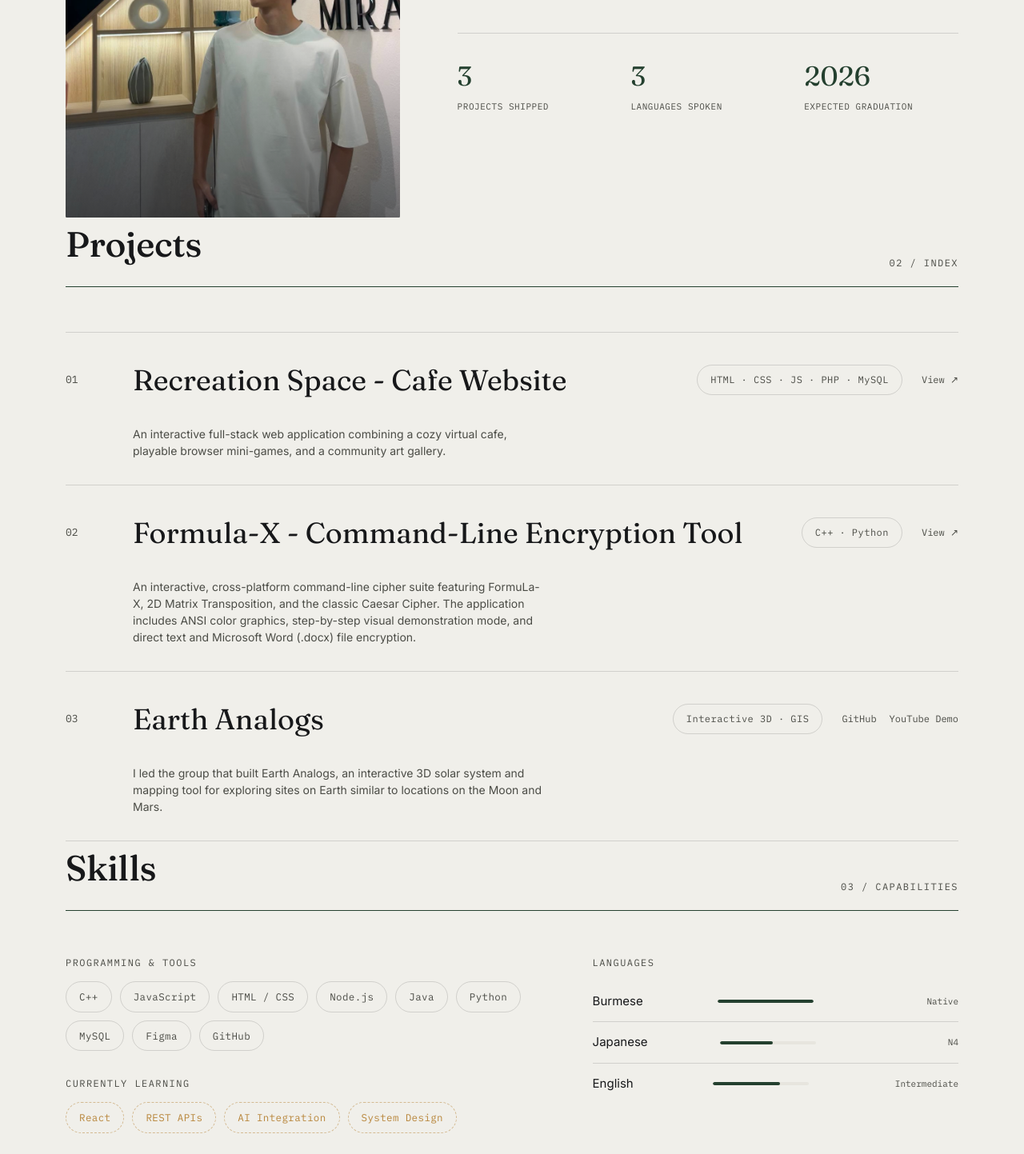
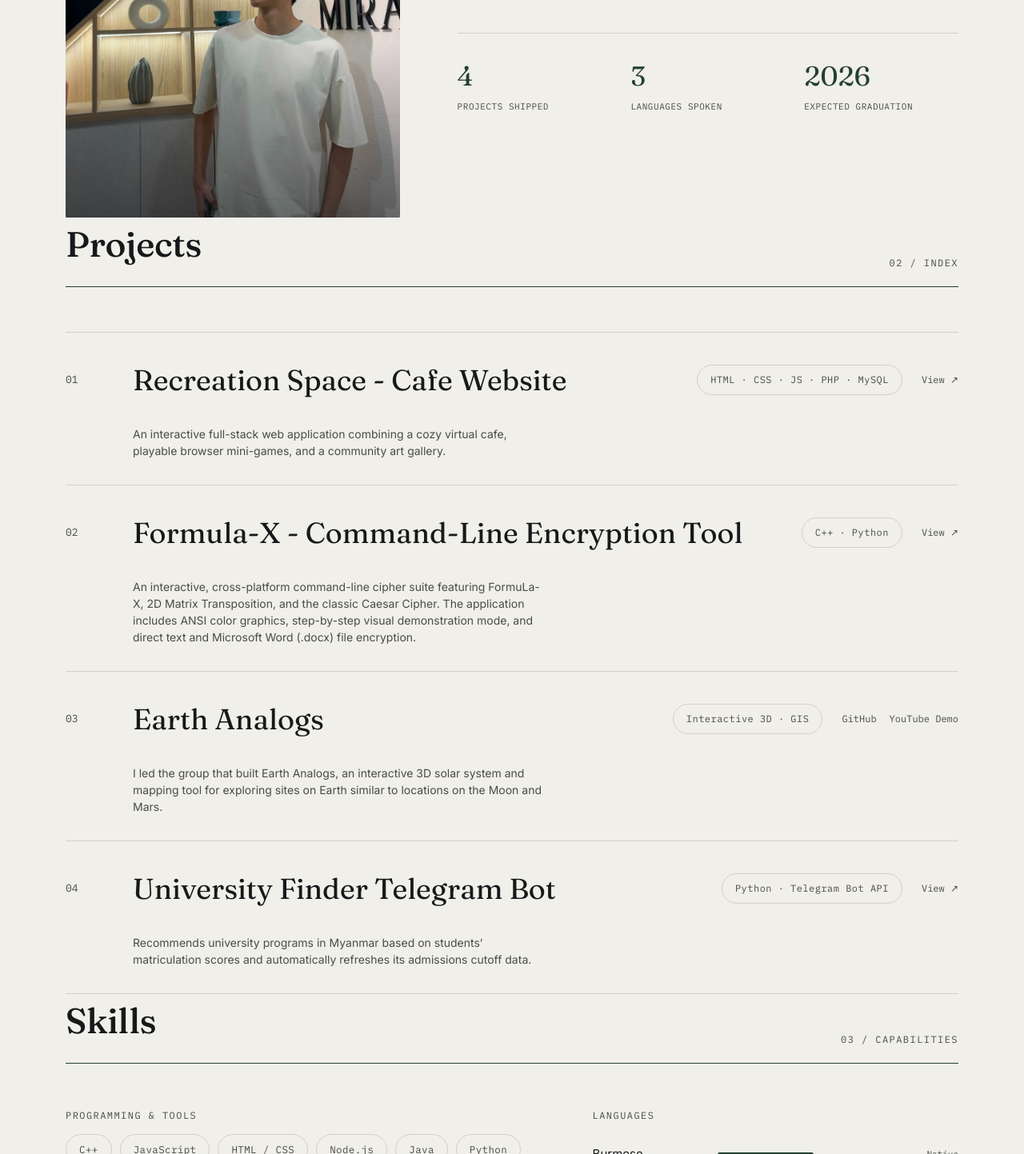
Before and after one commit to Cosine2397/portfolio, a plain HTML site: page index.html in a window 1280 px wide. Shown: the part 1193-2636 px from the top of the page at 80% size. Drawn offline with Linux system fonts and the light colour scheme.

Commit message:
Add University Finder Telegram Bot project

```diff
--- a/index.html
+++ b/index.html
@@ -65,7 +65,7 @@
         <p class="lead">"I'm most interested in software that's simple to use and even simpler to maintain."</p>
         <p>I'm a third-year Computer Science student at the University of Information Technology (UIT),Yangon, Myanmar, majoring in Software Engineering. I build modern web applications with a strong focus on clean UI/UX, and I'm continuously picking up new technologies through side projects.</p>
         <div class="about-stats">
-          <div><div class="num" data-count="3">0</div><div class="lbl">Projects shipped</div></div>
+          <div><div class="num" data-count="4">0</div><div class="lbl">Projects shipped</div></div>
           <div><div class="num" data-count="3">0</div><div class="lbl">Languages spoken</div></div>
           <div><div class="num" data-count="2026">0</div><div class="lbl">Expected graduation</div></div>
         </div>
@@ -103,6 +103,14 @@
         <span class="work-detail">I led the group that built Earth Analogs, an interactive 3D solar system and mapping tool for exploring sites on Earth similar to locations on the Moon and Mars.</span>
         <span class="fill" style="background:#101522;"></span>
       </div>
+      <a href="https://github.com/Cosine2397/University_finder_telegram_bot" target="_blank" rel="noopener noreferrer" class="work-row" data-color="linear-gradient(155deg,#263A50,#111922)" data-preview="assets/images/university-finder-telegram-bot.png">
+        <span class="idx">04</span>
+        <span class="title">University Finder Telegram Bot</span>
+        <span class="tag">Python · Telegram Bot API</span>
+        <span class="year">View ↗</span>
+        <span class="work-detail">Recommends university programs in Myanmar based on students’ matriculation scores and automatically refreshes its admissions cutoff data.</span>
+        <span class="fill" style="background:#111922;"></span>
+      </a>
     </div>
   </section>
 
```
Also changed, not shown: assets/images/university-finder-telegram-bot.png (added).
